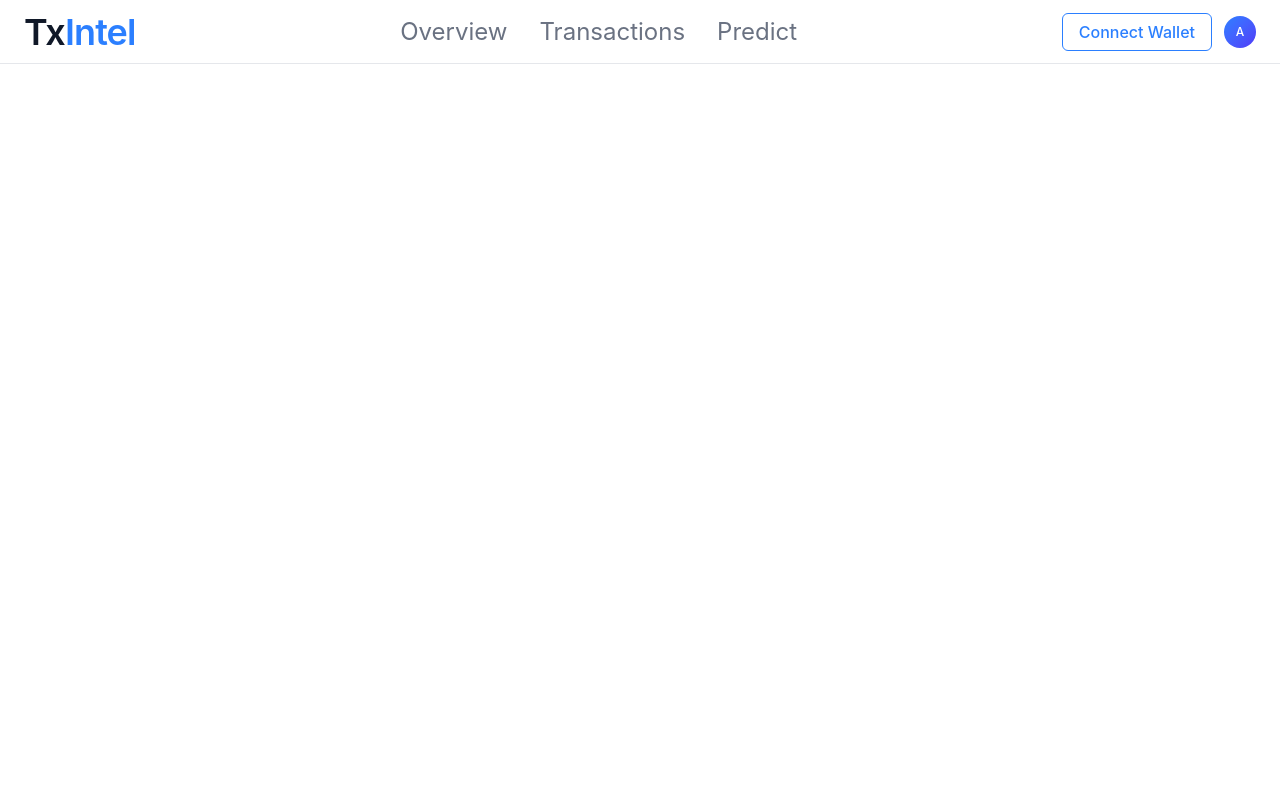
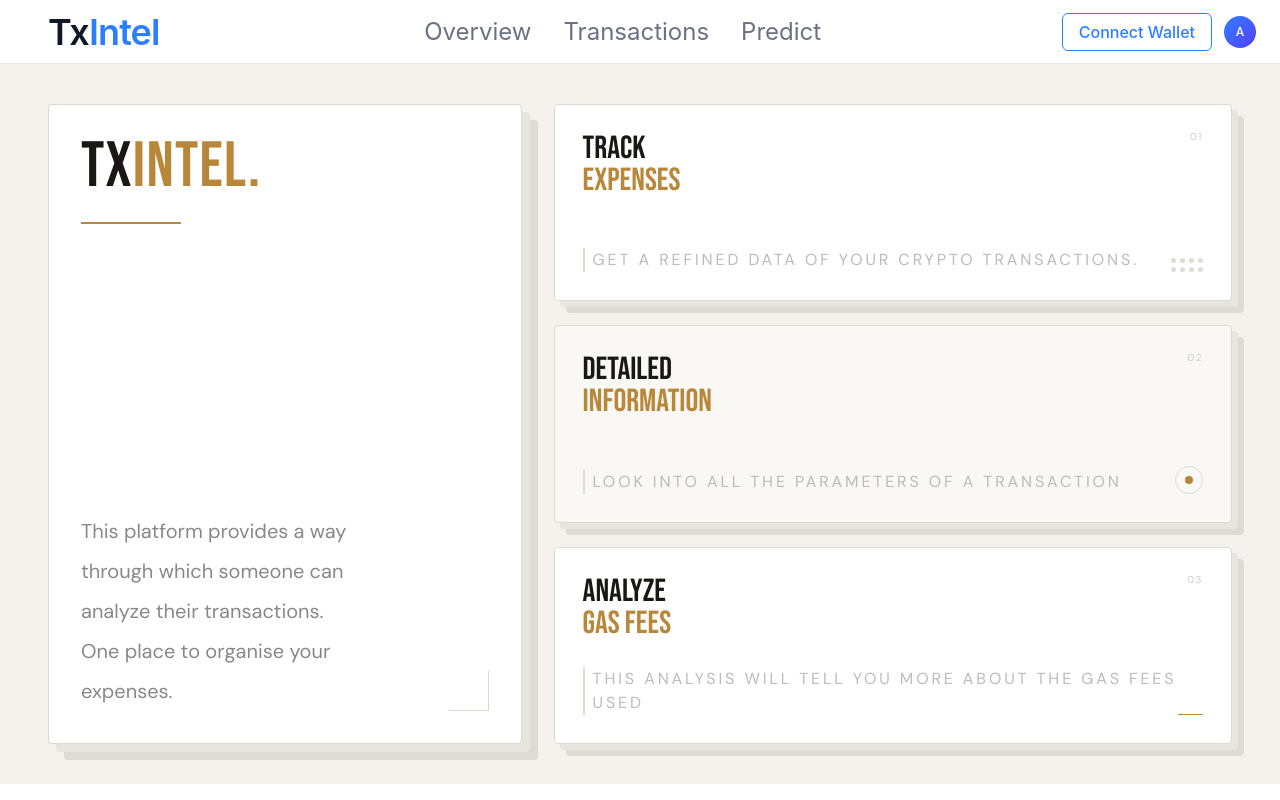
Before and after one commit to harshit2007g/TxIntel, a React (Vite) app: page / in a window 1280 px wide. Built offline with nearby package versions, Linux system fonts and the light colour scheme.

Commit message:
Hero part done

```diff
--- a/package.json
+++ b/package.json
@@ -10,7 +10,9 @@
     "preview": "vite preview"
   },
   "dependencies": {
+    "@gsap/react": "^2.1.2",
     "@tailwindcss/vite": "^4.2.2",
+    "gsap": "^3.14.2",
     "react": "^19.2.0",
     "react-dom": "^19.2.0",
     "tailwindcss": "^4.2.2"
--- a/src/App.jsx
+++ b/src/App.jsx
@@ -1,9 +1,11 @@
 import React from 'react'
 import Navbar from './components/navbar'
+import Hero from './components/hero'
 const App = () => {
   return (
     <div>
       <Navbar/>
+      <Hero/>
     </div>
   )
 }
--- /dev/null
+++ b/src/components/hero.jsx
@@ -0,0 +1,303 @@
+import React from "react";
+import gsap from 'gsap';
+import { useGSAP } from '@gsap/react';
+
+const HeroSection = () => {
+    useGSAP(()=>{
+        gsap.from("#left-box",{y:-70});
+        const tl = gsap.timeline();
+        tl.from("#right-3",{x:500,ease:'expo.in',delay:0});
+        tl.from("#right-2",{x:500,ease:'expo.in'},'+=0.02');
+        tl.from("#right-1",{x:500,ease:'expo.in'},'+=0.02');
+    })
+  return (
+    <section
+      style={{
+        width: "100%",
+        minHeight: "90vh",
+        display: "flex",
+        alignItems: "stretch",
+        gap: "2rem",
+        padding: "2.5rem 3rem",
+        background: "#f5f2ed",
+        fontFamily: "'DM Sans', sans-serif",
+        boxSizing: "border-box",
+      }}
+    >
+      {/* Google Fonts */}
+      <style>{`
+        @import url('https://fonts.googleapis.com/css2?family=Bebas+Neue&family=DM+Sans:wght@300;400;500&display=swap');
+      `}</style>
+
+      {/* LEFT - 40% Main Box */}
+      <div id="left-box" style={{ width: "40%", flexShrink: 0 }}>
+        <div
+          style={{
+            width: "100%",
+            height: "100%",
+            minHeight: "500px",
+            background: "#ffffff",
+            border: "0.5px solid #ddd8d0",
+            borderRadius: "4px",
+            padding: "2rem",
+            position: "relative",
+            zIndex: 10,
+            boxShadow: "8px 8px 0px #e8e4de, 16px 16px 0px #dedbd5",
+            display: "flex",
+            flexDirection: "column",
+            justifyContent: "space-between",
+          }}
+        >
+          {/* Title */}
+          <div>
+            <h1
+              style={{
+                fontFamily: "'Bebas Neue', sans-serif",
+                fontSize: "clamp(3rem, 5vw, 5.5rem)",
+                lineHeight: 0.95,
+                letterSpacing: "0.02em",
+                color: "#1a1714",
+                textAlign: "left",
+              }}
+            >
+             Tx
+              <span style={{ color: "#b8873a" }}>Intel.</span>
+            </h1>
+            <div
+              style={{
+                width: "100px",
+                height: "2px",
+                background: "#b8873a",
+                marginTop: "1.5rem",
+              }}
+            />
+          </div>
+
+          {/* Bottom Meta */}
+          <div style={{ display: "flex", flexDirection: "column", gap: "1rem" }}>
+            <p
+              style={{
+                fontSize: "20px",
+                color: "#888",
+                lineHeight: 2,
+                maxWidth: "280px",
+              }}
+            >
+            This platform provides a way through which someone can analyze their transactions.
+             One place to organise your expenses.
+            </p>
+
+          </div>
+
+          {/* Corner decoration */}
+          <div
+            style={{
+              position: "absolute",
+              bottom: "2rem",
+              right: "2rem",
+              width: "40px",
+              height: "40px",
+              borderRight: "1px solid #ddd8d0",
+              borderBottom: "1px solid #ddd8d0",
+            }}
+          />
+        </div>
+      </div>
+
+      {/* RIGHT - Three stacked boxes */}
+      <div style={{ flex: 1, display: "flex", flexDirection: "column", gap: "1.5rem" }}>
+        {/* Box 1 */}
+        <div id="right-1"
+          style={{
+            flex: 1,
+            background: "#ffffff",
+            border: "0.5px solid #ddd8d0",
+            borderRadius: "4px",
+            padding: "1.75rem",
+            position: "relative",
+            zIndex: 10,
+            boxShadow: "6px 6px 0px #e8e4de, 12px 12px 0px #dedbd5",
+            display: "flex",
+            flexDirection: "column",
+            justifyContent: "space-between",
+            overflow: "hidden",
+          }}
+        >
+          <span
+            style={{
+              position: "absolute",
+              top: "1.5rem",
+              right: "1.75rem",
+              fontSize: "10px",
+              letterSpacing: "0.15em",
+              color: "#ccc",
+            }}
+          >
+            01
+          </span>
+          <h2
+            style={{
+              fontFamily: "'Bebas Neue', sans-serif",
+              fontSize: "clamp(1.6rem, 2.5vw, 2.4rem)",
+              color: "#1a1714",
+              lineHeight: 1,
+            }}
+          >
+            TRACK
+            <br />
+            <span style={{ color: "#b8873a" }}>EXPENSES</span>
+          </h2>
+          <div style={{ display: "flex", justifyContent: "space-between", alignItems: "flex-end" }}>
+            <p
+              style={{
+                fontSize: "16px",
+                letterSpacing: "0.18em",
+                textTransform: "uppercase",
+                color: "#bbb",
+                borderLeft: "2px solid #e0dbd4",
+                paddingLeft: "8px",
+              }}
+            >
+              GET A REFINED DATA OF YOUR CRYPTO TRANSACTIONS.
+            </p>
+            <div style={{ display: "grid", gridTemplateColumns: "repeat(4, 5px)", gap: "4px" }}>
+              {[...Array(8)].map((_, i) => (
+                <span key={i} style={{ width: "5px", height: "5px", borderRadius: "50%", background: "#e0dbd4", display: "block" }} />
+              ))}
+            </div>
+          </div>
+        </div>
+
+        {/* Box 2 */}
+        <div id="right-2"
+          style={{
+            flex: 1,
+            background: "#faf8f5",
+            border: "0.5px solid #ddd8d0",
+            borderRadius: "4px",
+            padding: "1.75rem",
+            position: "relative",
+            zIndex: 10,
+            boxShadow: "6px 6px 0px #e8e4de, 12px 12px 0px #dedbd5",
+            display: "flex",
+            flexDirection: "column",
+            justifyContent: "space-between",
+            overflow: "hidden",
+          }}
+        >
+          <span
+            style={{
+              position: "absolute",
+              top: "1.5rem",
+              right: "1.75rem",
+              fontSize: "10px",
+              letterSpacing: "0.15em",
+              color: "#ccc",
+            }}
+          >
+            02
+          </span>
+          <h2
+            style={{
+              fontFamily: "'Bebas Neue', sans-serif",
+              fontSize: "clamp(1.6rem, 2.5vw, 2.4rem)",
+              color: "#1a1714",
+              lineHeight: 1,
+            }}
+          >
+            DETAILED
+            <br />
+            <span style={{ color: "#b8873a" }}>INFORMATION</span>
+          </h2>
+          <div style={{ display: "flex", justifyContent: "space-between", alignItems: "flex-end" }}>
+            <p
+              style={{
+                fontSize: "16px",
+                letterSpacing: "0.18em",
+                textTransform: "uppercase",
+                color: "#bbb",
+                borderLeft: "2px solid #e0dbd4",
+                paddingLeft: "8px",
+              }}
+            >
+              LOOK INTO ALL THE PARAMETERS OF A TRANSACTION
+            </p>
+            <div
+              style={{
+                width: "28px",
+                height: "28px",
+                border: "1px solid #e0dbd4",
+                borderRadius: "50%",
+                display: "flex",
+                alignItems: "center",
+                justifyContent: "center",
+              }}
+            >
+              <div style={{ width: "8px", height: "8px", background: "#b8873a", borderRadius: "50%" }} />
+            </div>
+          </div>
+        </div>
+
+        {/* Box 3 */}
+        <div id="right-3"
+          style={{
+            flex: 1,
+            background: "#ffffff",
+            border: "0.5px solid #ddd8d0",
+            borderRadius: "4px",
+            padding: "1.75rem",
+            position: "relative",
+            zIndex: 10,
+            boxShadow: "6px 6px 0px #e8e4de, 12px 12px 0px #dedbd5",
+            display: "flex",
+            flexDirection: "column",
+            justifyContent: "space-between",
+            overflow: "hidden",
+          }}
+        >
+          <span
+            style={{
+              position: "absolute",
+              top: "1.5rem",
+              right: "1.75rem",
+              fontSize: "10px",
+              letterSpacing: "0.15em",
+              color: "#ccc",
+            }}
+          >
+            03
+          </span>
+          <h2
+            style={{
+              fontFamily: "'Bebas Neue', sans-serif",
+              fontSize: "clamp(1.6rem, 2.5vw, 2.4rem)",
+              color: "#1a1714",
+              lineHeight: 1,
+            }}
+          >
+            ANALYZE
+            <br />
+            <span style={{ color: "#b8873a" }}>GAS FEES</span>
+          </h2>
+          <div style={{ display: "flex", justifyContent: "space-between", alignItems: "flex-end" }}>
+            <p
+              style={{
+                fontSize: "16px",
+                letterSpacing: "0.18em",
+                textTransform: "uppercase",
+                color: "#bbb",
+                borderLeft: "2px solid #e0dbd4",
+                paddingLeft: "8px",
+              }}
+            >
+             THIS ANALYSIS WILL TELL YOU MORE ABOUT THE GAS FEES USED
+            </p>
+            <div style={{ width: "28px", height: "1px", background: "#b8873a" }} />
+          </div>
+        </div>
+      </div>
+    </section>
+  );
+};
+
+export default HeroSection;
--- a/src/components/navbar.jsx
+++ b/src/components/navbar.jsx
@@ -1,17 +1,23 @@
 import React from 'react'
+import gsap from 'gsap';
+import { useGSAP } from '@gsap/react';
+gsap.registerPlugin(useGSAP);
+const Navbar = () => {
 
-const Navbar = () => {
+    useGSAP(() => {
+        gsap.from("#title", { x: -40 }, { ease: 'expo.in' });
+    })
     return (
         <nav className="flex items-center justify-between px-6 h-16 bg-white border-b border-gray-200">
 
 
-            <div className="text-4xl font-semibold tracking-tight text-gray-900">
+            <div className="px-6 text-4xl font-semibold tracking-tight text-gray-900" id='title'>
                 Tx<span className="text-blue-500">Intel</span>
             </div>
             <div className="text-2xl flex items-center gap-8">
-                <a href="#" className=" text-gray-500 hover:text-gray-900 transition-colors">Overview</a>
-                <a href="#" className=" text-gray-500 hover:text-gray-900 transition-colors">Transactions</a>
-                <a href="#" className=" text-gray-500 hover:text-gray-900 transition-colors">Predict</a>
+                <a id="view" href="#" className=" text-gray-500 hover:text-gray-900 transition-colors">Overview</a>
+                <a id="tx" href="#" className=" text-gray-500 hover:text-gray-900 transition-colors">Transactions</a>
+                <a id="pred" href="#" className=" text-gray-500 hover:text-gray-900 transition-colors">Predict</a>
             </div>
 
             <div className="flex items-center gap-3">
```
Also changed, not shown: 1 other file (tests, documents, lock files or other folders).
